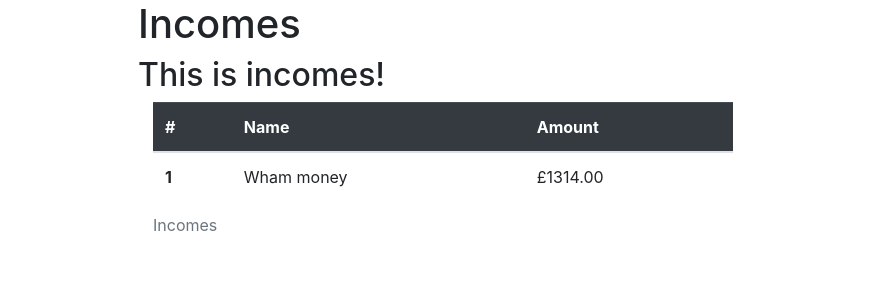
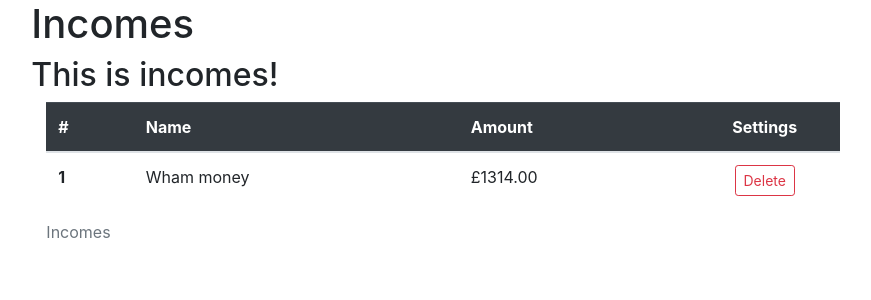
Before and after one commit to samrussell-code/comp2011, a Flask app: page /incomes in a window 1280 px wide. Shown: the part 56-356 px from the top of the page, without its empty margins (197-1068 px from the left). Run offline with Flask 3, Linux system fonts and the light colour scheme; some libraries are stand-ins or nearby versions.

Commit message:
functioning delete button

```diff
--- a/cwk1/app/templates/base.html
+++ b/cwk1/app/templates/base.html
@@ -36,8 +36,8 @@
     </nav>
     <div class="container-fluid">
       <div class="row"> <!-- we are now using a grid system 12col width, container is pixel precise-->
-        <div class="col-3"></div>
-          <div class="col-6 justify-content-center">
+        <div class="col-2"></div>
+          <div class="col-8 justify-content-center">
             {% with messages = get_flashed_messages() %}
               {% if messages %}
                 {% for message in messages %}
--- a/cwk1/app/templates/form.html
+++ b/cwk1/app/templates/form.html
@@ -26,7 +26,7 @@
                     [{{error}}]
                 </div>
             {% endfor %}
-            <p><input type="submit" class="btn btn-primary" value="Submit"></p>
+            <p><input type="submit" class="btn btn-primary btn-block" value="Submit"></p>
         </form>
     </div>
 </div>
--- a/cwk1/app/templates/incomes.html
+++ b/cwk1/app/templates/incomes.html
@@ -12,6 +12,11 @@
             <th scope="col">#</th>
             <th scope="col">Name</th>
             <th scope="col">Amount</th>
+            <th scope="col">
+              <div class="row justify-content-md-center">
+                Settings
+                </div>
+            </th>
           </tr>
         </thead>
         <tbody>
@@ -20,6 +25,9 @@
             <th scope="row">{{x}}</th>
             <td>{{incomes_list[x-1].name}}</td>
             <td>£{{'%0.2f'|format(incomes_list[x-1].amount|float)}}</td>
+            <td><div class="row justify-content-center"><form method="post" action="{{ url_for('delete_income', id=incomes_list[x-1].id) }}">
+              <button type="submit" class="btn btn-outline-danger btn-sm">Delete</button>
+            </form></div></td>
             <!--formats the expenditures to GBP form-->
           </tr>
           {% endfor %}
--- a/cwk1/app/views.py
+++ b/cwk1/app/views.py
@@ -1,4 +1,4 @@
-from flask import render_template, flash
+from flask import redirect, render_template, flash, url_for
 from app import app, db, models
 from .forms import MoneyForm, GoalForm, SubmitForm
 
@@ -117,3 +117,21 @@ def goal():
         goal_set=False
 
     return render_template('goal.html', title='Goal', name=name, amount=amount, goalform=goalform,goal_set=goal_set,deletegoal=deletegoal) #this is the base location
+
+@app.route('/delete_income/<int:id>', methods=['POST'])
+def delete_income(id):
+    with app.app_context():
+        income_to_delete = models.Income.query.get(id)
+        if income_to_delete:
+            db.session.delete(income_to_delete)
+            db.session.commit()
+    return redirect(url_for('incomes'))
+
+@app.route('/delete_expenditure/<int:id>', methods=['POST'])
+def delete_expenditure(id):
+    with app.app_context():
+        expenditure_to_delete = models.Expenditure.query.get(id)
+        if expenditure_to_delete:
+            db.session.delete(expenditure_to_delete)
+            db.session.commit()
+    return redirect(url_for('expenditures'))
```
Also changed, not shown: cwk1/app/templates/expenditures.html (+8 -0 lines), cwk1/app.db.
